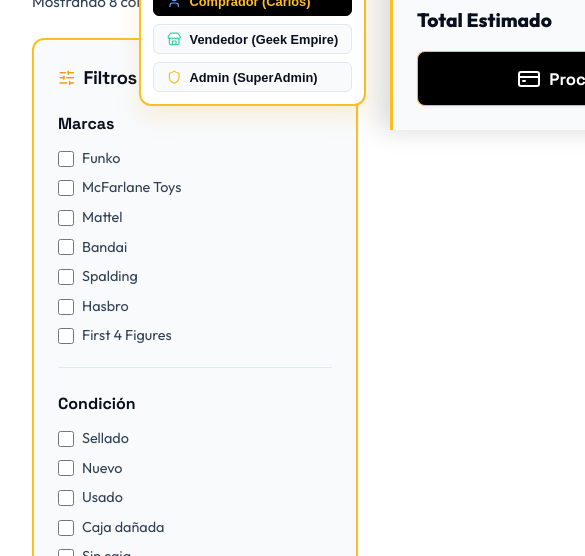
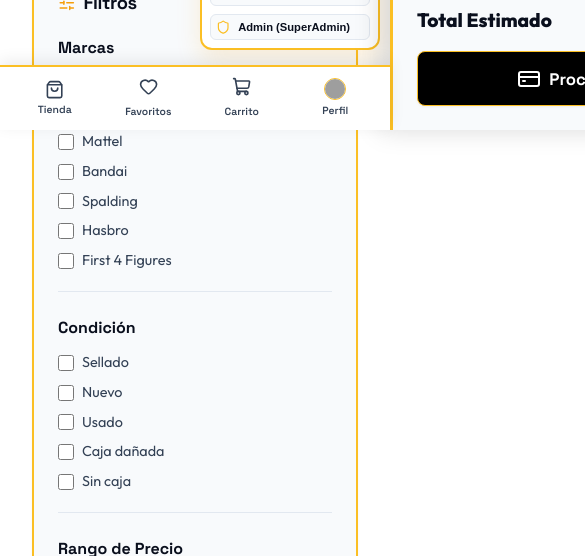
Before and after one commit to 100wrestlingpodcast-sys/collect-x, a plain HTML site: page index.html in a window 390 px wide. Shown: the part 714-1270 px from the top of the page, 585 px wide, since content can reach past the window. Drawn offline with nearby package versions, Linux system fonts and the light colour scheme; grey boxes are pictures that could not be loaded.

Commit message:
feat: design mobile bottom navigation bar and resolve dashboard profile horizontal scroll overflow

```diff
--- a/app.js
+++ b/app.js
@@ -387,7 +387,7 @@
 
 // --- Dynamic Badges and Headers ---
 function updateBadges() {
-  // Cart Badge
+  // Cart Badge (Desktop)
   const cartBadge = document.getElementById('cart-badge');
   const cartCount = state.cart.reduce((sum, item) => sum + item.quantity, 0);
   if (cartBadge) {
@@ -399,11 +399,22 @@
     }
   }
 
+  // Cart Badge (Mobile)
+  const mobileCartBadge = document.getElementById('mobile-cart-badge');
+  if (mobileCartBadge) {
+    if (cartCount > 0) {
+      mobileCartBadge.textContent = cartCount;
+      mobileCartBadge.style.display = 'flex';
+    } else {
+      mobileCartBadge.style.display = 'none';
+    }
+  }
+
   // Drawer Cart Count
   const cartDrawerCount = document.getElementById('cart-drawer-count');
   if (cartDrawerCount) cartDrawerCount.textContent = cartCount;
 
-  // Favorites Badge
+  // Favorites Badge (Desktop)
   const favBadge = document.getElementById('favorites-badge');
   const favCount = state.favorites.length;
   if (favBadge) {
@@ -412,6 +423,17 @@
       favBadge.style.display = 'flex';
     } else {
       favBadge.style.display = 'none';
+    }
+  }
+
+  // Favorites Badge (Mobile)
+  const mobileFavBadge = document.getElementById('mobile-favorites-badge');
+  if (mobileFavBadge) {
+    if (favCount > 0) {
+      mobileFavBadge.textContent = favCount;
+      mobileFavBadge.style.display = 'flex';
+    } else {
+      mobileFavBadge.style.display = 'none';
     }
   }
 }
@@ -431,6 +453,22 @@
     navRoleBadge.textContent = user.role === 'buyer' ? 'comprador' : user.role === 'seller' ? 'vendedor' : 'admin';
   }
 
+  // Mobile Bottom Nav Profile Avatar Update
+  const mobileNavAvatar = document.getElementById('mobile-nav-avatar');
+  if (mobileNavAvatar) {
+    mobileNavAvatar.src = user.avatar || 'https://images.unsplash.com/photo-1535713875002-d1d0cf377fde?w=150&auto=format&fit=crop&q=80';
+  }
+
+  // Mobile Dashboard Button visibility
+  const mobileDashBtn = document.getElementById('mobile-nav-btn-dashboard');
+  if (mobileDashBtn) {
+    if (user.role === 'seller' || user.role === 'admin') {
+      mobileDashBtn.style.display = 'flex';
+    } else {
+      mobileDashBtn.style.display = 'none';
+    }
+  }
+
   // Toggle Admin / Seller buttons
   const adminBtn = document.getElementById('nav-btn-admin');
   const sellerBtn = document.getElementById('nav-btn-seller');
@@ -443,6 +481,14 @@
   if (user.id === 'usr_buyer_1') document.getElementById('role-btn-buyer')?.classList.add('active');
   if (user.id === 'usr_seller_1') document.getElementById('role-btn-seller')?.classList.add('active');
   if (user.id === 'usr_admin_1') document.getElementById('role-btn-admin')?.classList.add('active');
+}
+
+function routeMobileDashboard() {
+  if (state.currentUser.role === 'admin') {
+    router.navigate('admin');
+  } else if (state.currentUser.role === 'seller') {
+    router.navigate('seller');
+  }
 }
 
 // --- Quick Role Switcher ---
--- a/index.html
+++ b/index.html
@@ -98,6 +98,36 @@
     </button>
   </div>
 
+  <!-- Mobile Bottom Navigation Bar (Hidden on Desktop) -->
+  <div class="mobile-bottom-nav">
+    <a class="mobile-nav-item" onclick="router.navigate('')">
+      <i data-lucide="shopping-bag" style="width:1.2rem;height:1.2rem;"></i>
+      <span>Tienda</span>
+    </a>
+    <a class="mobile-nav-item" onclick="router.navigate('favorites')">
+      <div style="position:relative; display:inline-block;">
+        <i data-lucide="heart" style="width:1.2rem;height:1.2rem;"></i>
+        <span class="badge-count" id="mobile-favorites-badge" style="display:none; position:absolute; top:-6px; right:-8px; font-size:0.6rem; padding:0.1rem 0.25rem;">0</span>
+      </div>
+      <span>Favoritos</span>
+    </a>
+    <a class="mobile-nav-item" onclick="toggleCartDrawer(true)">
+      <div style="position:relative; display:inline-block;">
+        <i data-lucide="shopping-cart" style="width:1.2rem;height:1.2rem;"></i>
+        <span class="badge-count" id="mobile-cart-badge" style="display:none; position:absolute; top:-6px; right:-8px; font-size:0.6rem; padding:0.1rem 0.25rem;">0</span>
+      </div>
+      <span>Carrito</span>
+    </a>
+    <a class="mobile-nav-item" id="mobile-nav-btn-dashboard" onclick="routeMobileDashboard()" style="display:none;">
+      <i data-lucide="layout-dashboard" style="width:1.2rem;height:1.2rem;"></i>
+      <span>Panel</span>
+    </a>
+    <a class="mobile-nav-item" onclick="toggleProfileDropdown()">
+      <img src="" alt="Avatar" id="mobile-nav-avatar" style="width:22px; height:22px; border-radius:50%; border:1.5px solid var(--border-metallic-yellow); object-fit:cover;">
+      <span>Perfil</span>
+    </a>
+  </div>
+
   <!-- Sliding Cart Drawer Backdrop -->
   <div class="cart-drawer-backdrop" id="cart-drawer-backdrop" onclick="toggleCartDrawer(false)"></div>
 
--- a/styles.css
+++ b/styles.css
@@ -1965,3 +1965,110 @@
     display: none !important;
   }
 }
+
+/* Mobile-first and Responsive Overrides */
+@media (max-width: 768px) {
+  /* Hide desktop-only nav links to avoid horizontal scroll */
+  .nav-links {
+    display: none !important;
+  }
+
+  /* Show mobile-friendly bottom tab bar */
+  .mobile-bottom-nav {
+    display: flex !important;
+  }
+
+  /* Add body padding so bottom nav doesn't overlap content */
+  body {
+    padding-bottom: 75px !important;
+  }
+
+  /* Stack navbar vertically to fit screen width */
+  .navbar {
+    flex-direction: column !important;
+    gap: 0.6rem !important;
+    padding: 0.75rem 1rem !important;
+    align-items: center !important;
+  }
+
+  /* Search input takes full width on mobile */
+  .nav-search {
+    width: 100% !important;
+    max-width: 100% !important;
+  }
+
+  /* Collapse profiles grids to prevent horizontal overflow */
+  .profile-grid {
+    grid-template-columns: 1fr !important;
+    gap: 1.5rem !important;
+  }
+
+  /* Compact quick role switcher on mobile */
+  .role-switcher-floating {
+    bottom: 80px !important; /* Move up to clear the bottom nav */
+    right: 10px !important;
+    max-width: 180px !important;
+    padding: 0.5rem !important;
+  }
+
+  .role-switcher-title {
+    font-size: 0.7rem !important;
+    margin-bottom: 0.25rem !important;
+  }
+
+  .role-switch-btn {
+    padding: 0.3rem !important;
+    font-size: 0.7rem !important;
+  }
+}
+
+/* Mobile Bottom Navigation Bar Styles */
+.mobile-bottom-nav {
+  position: fixed;
+  bottom: 0;
+  left: 0;
+  right: 0;
+  height: 65px;
+  background: #ffffff;
+  border-top: 2.5px solid var(--border-metallic-yellow);
+  display: none; /* Hidden on desktop */
+  justify-content: space-around;
+  align-items: center;
+  z-index: 1500; /* Stays above sliding drawer overlays */
+  box-shadow: 0 -4px 15px rgba(0, 0, 0, 0.08);
+  padding: 0 0.5rem;
+}
+
+.mobile-nav-item {
+  display: flex;
+  flex-direction: column;
+  align-items: center;
+  justify-content: center;
+  color: var(--text-secondary);
+  text-decoration: none;
+  font-size: 0.7rem;
+  font-weight: 600;
+  gap: 0.2rem;
+  cursor: pointer;
+  flex: 1;
+  text-align: center;
+  transition: all 0.2s ease;
+}
+
+.mobile-nav-item:active {
+  transform: scale(0.95);
+}
+
+.mobile-nav-item span {
+  font-size: 0.65rem;
+  font-family: var(--font-heading);
+}
+
+.mobile-nav-item i {
+  color: var(--text-primary);
+  transition: color 0.2s ease;
+}
+
+.mobile-nav-item:hover i, .mobile-nav-item:hover span {
+  color: var(--gold-light);
+}
```
